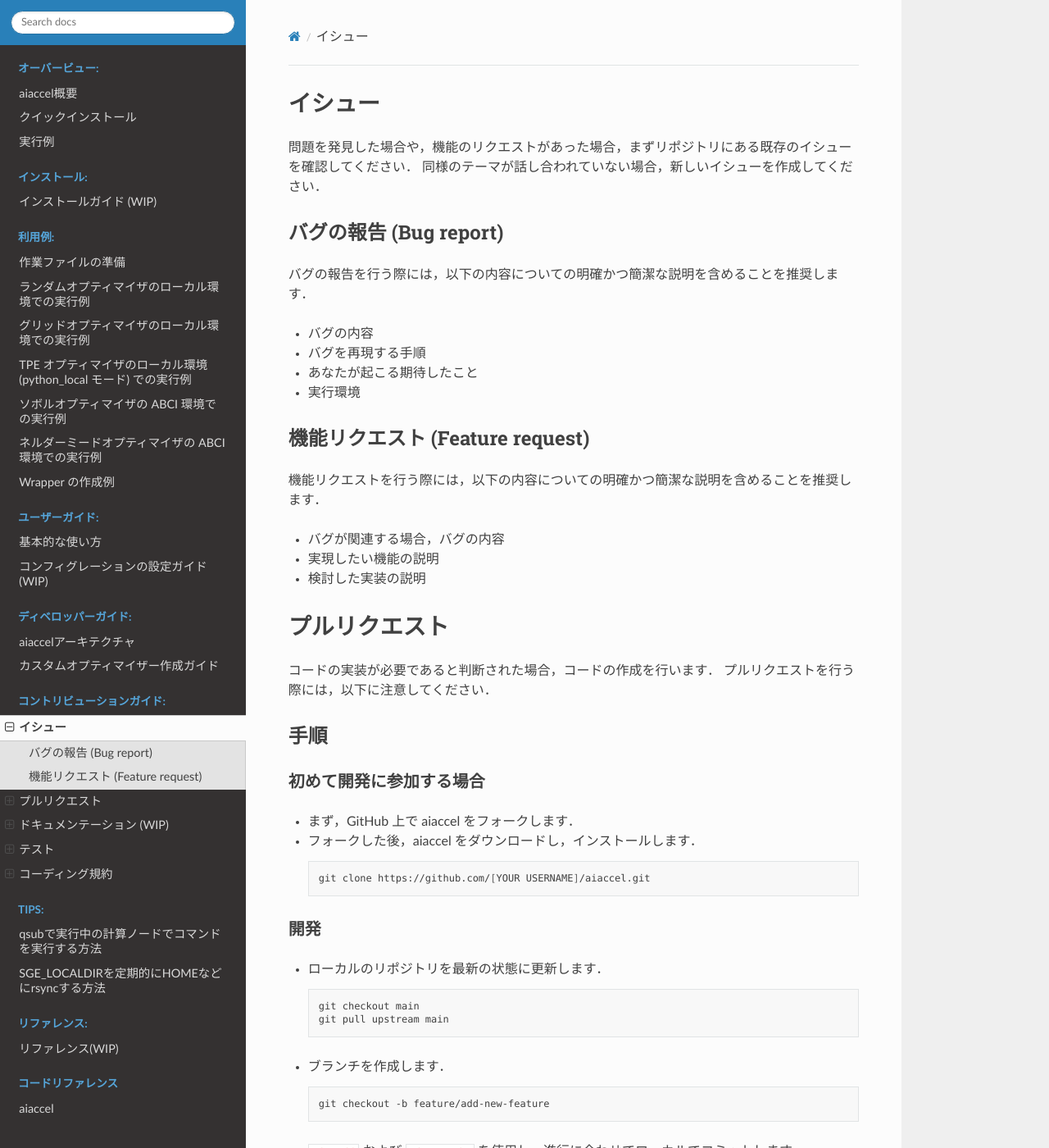
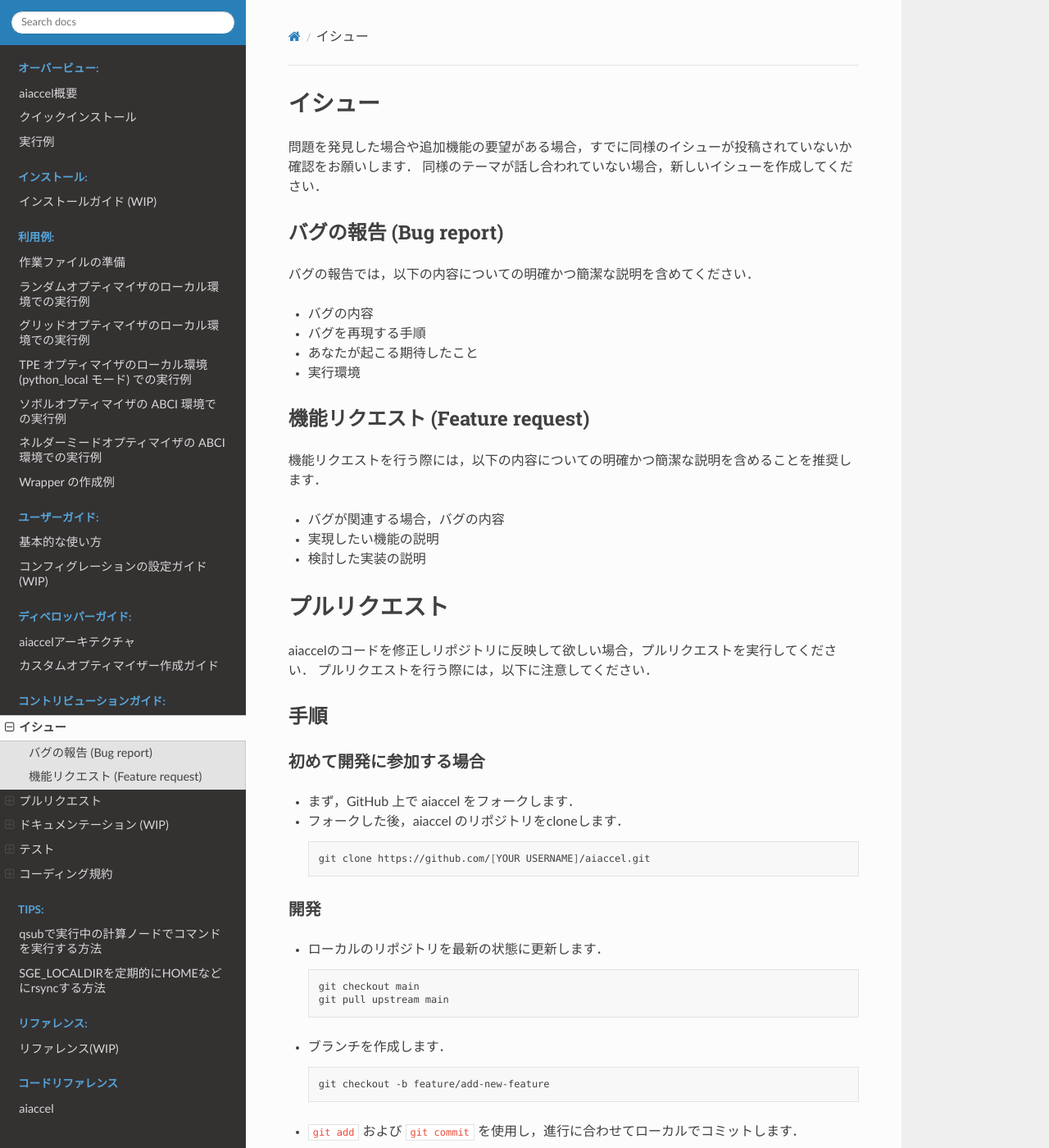
Before and after one commit to aistairc/aiaccel, a Sphinx documentation site: the page built from docs/source/contribution_guide/contribution_guide.md, in a window 1280 px wide and 1400 px high. Shown: the whole window at 82% size. Built offline with Sphinx 7.4.7 and the Read the Docs theme 2.0.0, drawn with Linux system fonts in a browser that asks for light colours; some of the changed text lies outside the part shown.

Commit message:
Apply suggestions from code review
Co-authored-by: Yoshiaki Bando <yoshipon@users.noreply.github.com>

````diff
--- a/docs/source/contribution_guide/contribution_guide.md
+++ b/docs/source/contribution_guide/contribution_guide.md
@@ -1,11 +1,11 @@
 # イシュー
 
-問題を発見した場合や，機能のリクエストがあった場合，まずリポジトリにある既存のイシューを確認してください．
+問題を発見した場合や追加機能の要望がある場合，すでに同様のイシューが投稿されていないか確認をお願いします．
 同様のテーマが話し合われていない場合，新しいイシューを作成してください．
 
 ## バグの報告 (Bug report)
 
-バグの報告を行う際には，以下の内容についての明確かつ簡潔な説明を含めることを推奨します．
+バグの報告では，以下の内容についての明確かつ簡潔な説明を含めてください．
 
 - バグの内容
 - バグを再現する手順
@@ -25,14 +25,14 @@
 
 # プルリクエスト
 
-コードの実装が必要であると判断された場合，コードの作成を行います．
+aiaccelのコードを修正しリポジトリに反映して欲しい場合，プルリクエストを実行してください．
 プルリクエストを行う際には，以下に注意してください．
 
 ## 手順
 
 ### 初めて開発に参加する場合
 - まず，GitHub 上で aiaccel をフォークします．
-- フォークした後，aiaccel をダウンロードし，インストールします．
+- フォークした後，aiaccel のリポジトリをcloneします．
     ```bash
     git clone https://github.com/[YOUR USERNAME]/aiaccel.git
     ```
@@ -50,10 +50,6 @@
 - `git add` および `git commit` を使用し，進行に合わせてローカルでコミットします．
     - コミットメッセージでは，変更の動機，バグの性質，または拡張機能の詳細を説明します．
     - メッセージは，コードを見なくても内容を理解できるように記述する必要があります．
-
-
-
-
 ### 投稿
 
 *プルリクエストを行う前に，以下を確認してください*：
@@ -179,9 +175,7 @@ pytest --cov=aiaccel --cov-branch
 - ランダムな値の生成には [`numpy.random.RandomState`](https://numpy.org/doc/1.16/reference/generated/numpy.random.RandomState.html) を使用して下さい．これは aiaccel が利用しているライブラリ [optuna](https://github.com/optuna/optuna) との互換性を保つためです．
 
 
-## aiaccel-specific なスタイル
-
-### Docstrings
+## Docstrings
 
 基本的には [Google Python Style Guide](https://google.github.io/styleguide/pyguide.html#38-comments-and-docstrings) に準拠する形で docstrings を記述します．
 ただし，以下の例外についても注意してください．
````
